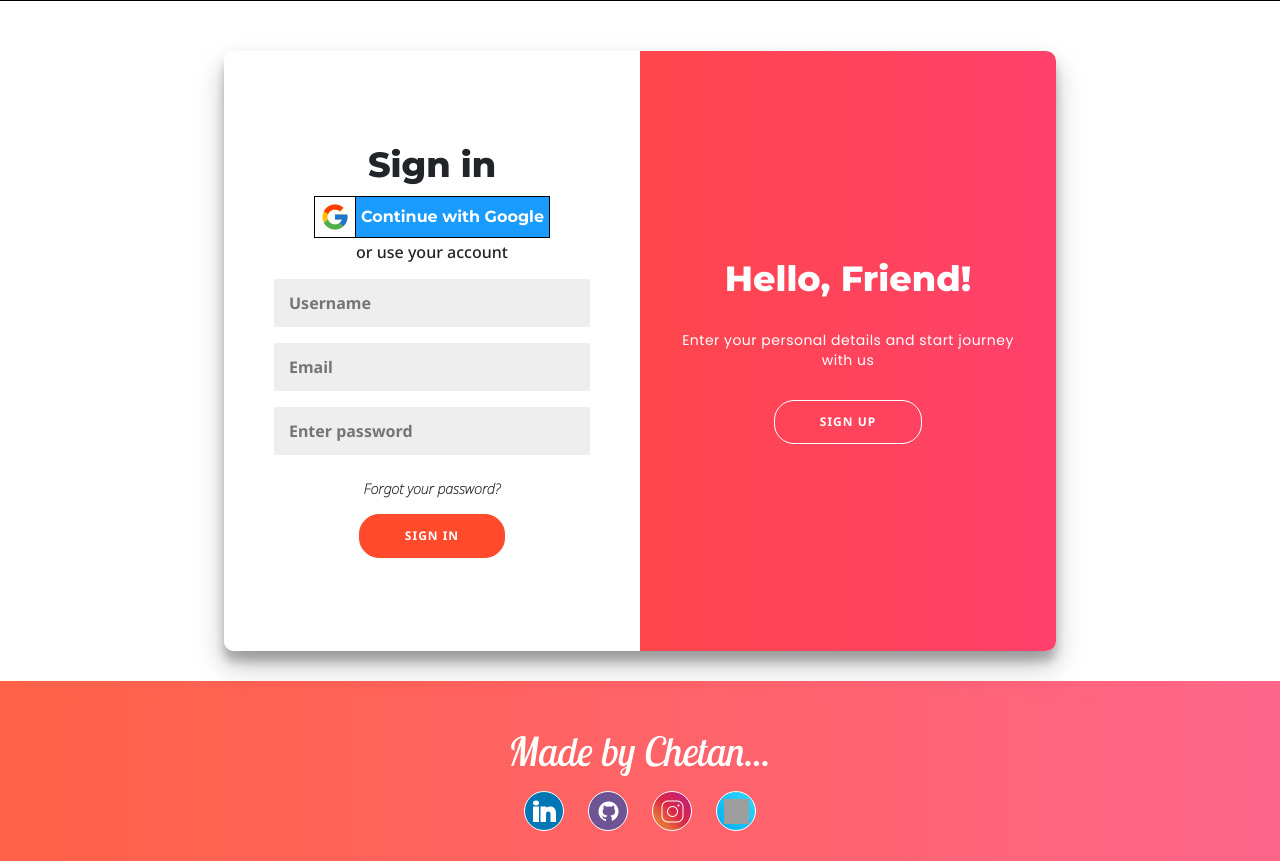
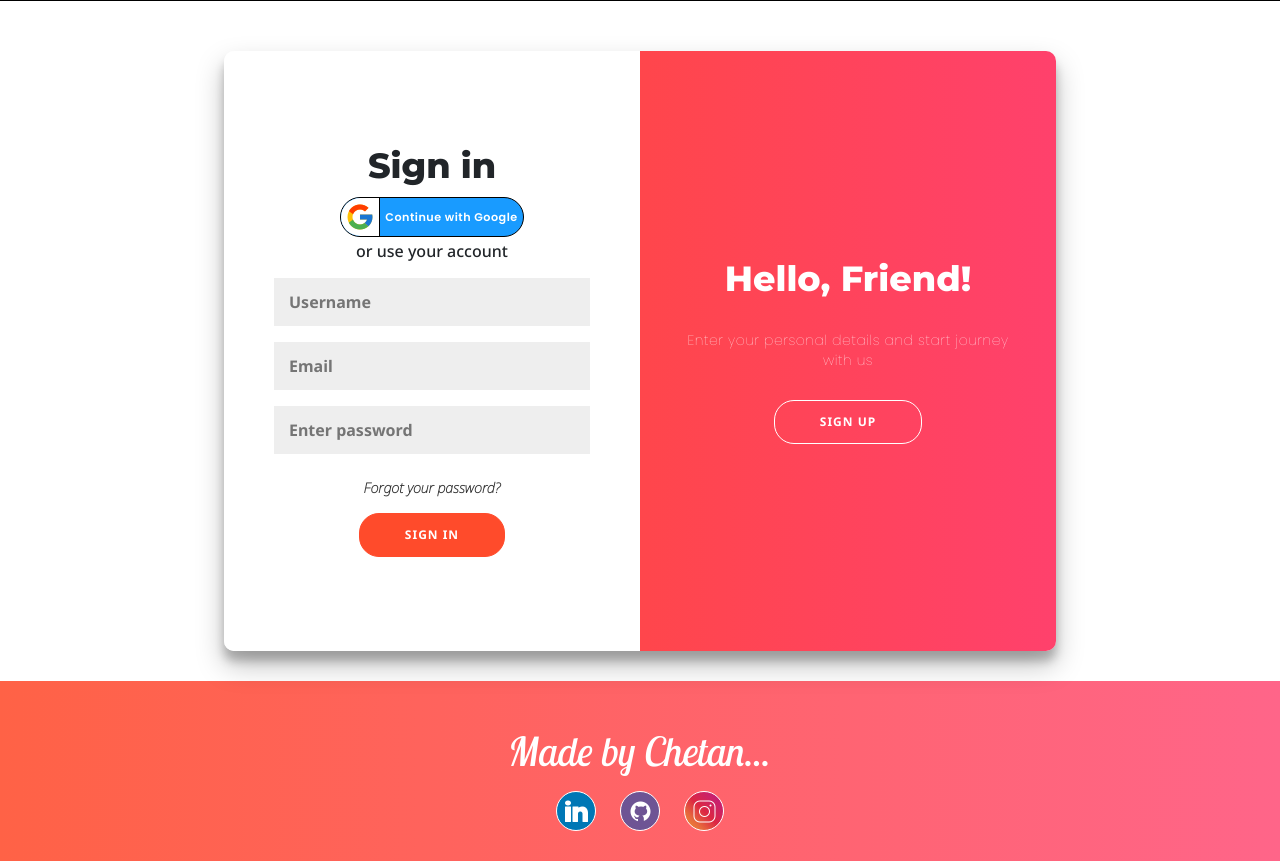
Before and after one commit to Chetan3010/Tripbuddy, a Django app: page /account/signup in a window 1280 px wide. Shown: the part 60-921 px from the top of the page. Run offline with Django 4.2, Linux system fonts and the light colour scheme; grey boxes are pictures that could not be loaded.

Commit message:
BottomBar

```diff
--- a/static/css/style.css
+++ b/static/css/style.css
@@ -1,4 +1,4 @@
-@import url('https://fonts.googleapis.com/css2?family=Poppins:wght@400;800;900&display=swap');
+@import url('https://fonts.googleapis.com/css2?family=Poppins:wght@100;200;400;500;600;700;800;900&display=swap');
 @import url('https://fonts.googleapis.com/css2?family=Noto+Sans:wght@500;600;700&display=swap');
 @import url('https://fonts.googleapis.com/css2?family=Montserrat:wght@200;400;700;800&display=swap');
 @import url('https://fonts.googleapis.com/css2?family=Noto+Sans:wght@400&display=swap');
@@ -1378,11 +1378,13 @@
 
 .google-box {
     text-decoration: none;
-    padding: 5px;
+    padding: 4px;
     float: left;
-    /* text-align: center; */
     background-color: white;
     border-right: 1px solid black;
+    border-top-left-radius: 50%;
+    border-bottom-left-radius: 50%;
+    /* align-items: center; */
 }
 
 .google:hover {
@@ -1395,19 +1397,39 @@
     text-decoration: none;
     border: 1px solid rgb(0, 0, 0);
     margin-bottom: 5px;
+    border-radius: 100px;
+}
+
+.google-img {
+    /* margin: 2px 1px 2px 2px; */
 }
 
 .google-title {
-    float: right;
-    padding: 5px;
-    margin-top: 2px;
+    /* display: flex; */
+
+    /* float: right; */
+    /* padding: 2.5px; */
+    /* vertical-align: middle; */
+    /* height: 100%; */
+}
+
+.gg-text {
+    margin: auto;
+    padding: 0 5px;
+    font-weight: 600;
+    font-family: 'Poppins', sans-serif;
+    letter-spacing: 0.5px;
+    display: inline-block;
+    vertical-align: middle;
+    margin-top: 10px;
 }
 
 .google-title span {
-    font-family: 'Montserrat', sans-serif;
-    font-weight: 600;
+    /* font-family: 'Montserrat', sans-serif; */
     color: #ffffff;
-    margin: auto;
+    /* margin: 4px; */
+    vertical-align: middle;
+    font-size: 70%;
 }
 
 .fg-ip {
@@ -1924,11 +1946,23 @@
     }
 
     .google-title span {
-        font-size: 8px;
+        /* display: inline-block; */
+
+        /* font-size: 8px; */
+
     }
 
     .notfound .notfound-404 h1 {
         font-size: 148px;
+    }
+
+    .google-box {
+        /* padding: 0; */
+
+    }
+
+    .gg-text {
+        padding: 0;
     }
 }
 
@@ -1943,11 +1977,13 @@
     .google-img {
         width: 25px;
         height: 25px;
+        /* margin: 5px; */
 
     }
 
     .google-title span {
         font-size: 70%;
+
     }
 }
 
--- a/templates/details_page.html
+++ b/templates/details_page.html
@@ -36,7 +36,6 @@
                 <span class="visually-hidden">Next</span>
               </button>
         </div>
-        <!-- <img class="detail-image" src="{{ trip_detail.trip_image.url }}" alt="trip_image"> -->
         <div class="container details">
 
             <h1 class="page-header">Trip Details</h1>
--- a/templates/master.html
+++ b/templates/master.html
@@ -166,15 +166,15 @@
                 <a href="https://www.linkedin.com/in/chetan-kale-217974192/" class="linkedin">
                     <img src="{% static 'images/linkedin.png' %}" alt="linkedin" class="foot-icon">
                 </a>
-                <a href="https://github.com/Chetan1030" class="github">
+                <a href="https://github.com/Chetan3010" class="github">
                     <img src="{% static 'images/github.png' %}" alt="github" class="foot-icon">
                 </a>
-                <a href="https://www.instagram.com/chetan.10.30/" class="insta">
+                <a href="https://www.instagram.com/chetan.3010/" class="insta">
                     <img src="{% static 'images/insta.png' %}" alt="insta" class="foot-icon">
                 </a>
-                <a href="https://twitter.com/chetan_1030" class="twitter">
+                <!-- <a href="https://twitter.com/chetan_1030" class="twitter">
                     <img src="{% static 'images/twitter.png' %}" alt="twitter" class="foot-icon">
-                </a>
+                </a> -->
             </div>
         </div>
     </div>
--- a/templates/signup_signin.html
+++ b/templates/signup_signin.html
@@ -62,12 +62,13 @@
                     <h1 class="h1">Sign in</h1>
 
                     <a href="{% url 'social:begin' 'google-oauth2' %}" class="google">
-                        <div class="google-box">
-                            <img class="google-img" src="{% static 'images/google.png' %}" alt="google-icon"
-                                class="google-icon">
-                        </div>
                         <div class="google-title">
-                            <span>Continue with Google</span>
+                            <span>
+                                <div class="google-box">
+                                    <img class="google-img" src="{% static 'images/google.png' %}" alt="google-icon" class="google-icon">
+                                </div>
+                                <p class="gg-text">
+                                Continue with Google</p></span>
                         </div>
                     </a>
 
```
